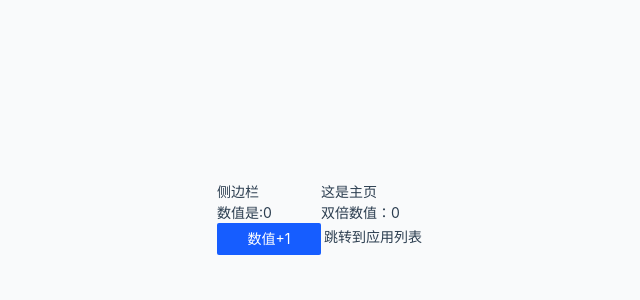
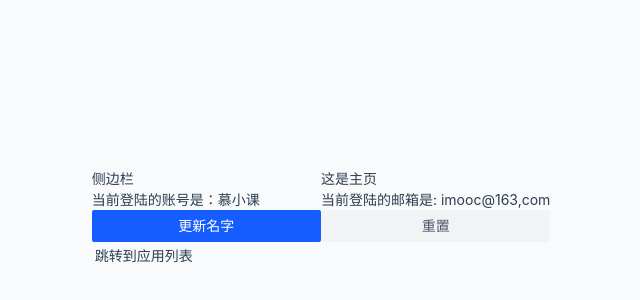
Before and after one commit to dream-stein/llmops-vue, a Vue app: page /home in a window 1280 px wide. Shown: the part 182-482 px from the top of the page, without its empty margins (319-959 px from the left). Built offline with nearby package versions, Linux system fonts and the light colour scheme.

Commit message:
feat(.service):账号

```diff
--- /dev/null
+++ b/src/stores/account.ts
@@ -0,0 +1,23 @@
+import { defineStore } from 'pinia'
+import { ref } from 'vue'
+
+const initAccount = {
+  name: '慕小课',
+  email: 'imooc@163,com',
+  avatar: '',
+}
+
+export const useAccountStore = defineStore('account', () => {
+  // 1.定义数据
+  const account = ref({ ...initAccount })
+
+  // 2. 函数/动作
+  function update(params: any) {
+    Object.assign(account.value, params)
+  }
+
+  function clear() {
+    account.value = { ...initAccount }
+  }
+  return { account, update, clear }
+})
--- a/src/views/pages/HomeView.vue
+++ b/src/views/pages/HomeView.vue
@@ -1,13 +1,18 @@
 <script setup lang="ts">
-import { useCounterStore } from '@/stores/counter'
+import { useAccountStore } from '@/stores/account'
 
-const counterStore = useCounterStore()
+const accountStore = useAccountStore()
+
+function updateName() {
+  accountStore.update({ name: '小小课' })
+}
 </script>
 <template>
   <p>这是主页</p>
-  <p>数值是:{{ counterStore.count }}</p>
-  <p>双倍数值：{{ counterStore.doubleCount }}</p>
-  <a-button type="primary" @click="counterStore.increment">数值+1</a-button>
+  <p>当前登陆的账号是：{{ accountStore.account.name }}</p>
+  <p>当前登陆的邮箱是: {{ accountStore.account.email }}</p>
+  <a-button type="primary" @click="updateName">更新名字</a-button>
+  <a-button @click="accountStore.clear">重置</a-button>
   <router-link to="/space/apps">跳转到应用列表</router-link>
 </template>
 
```
